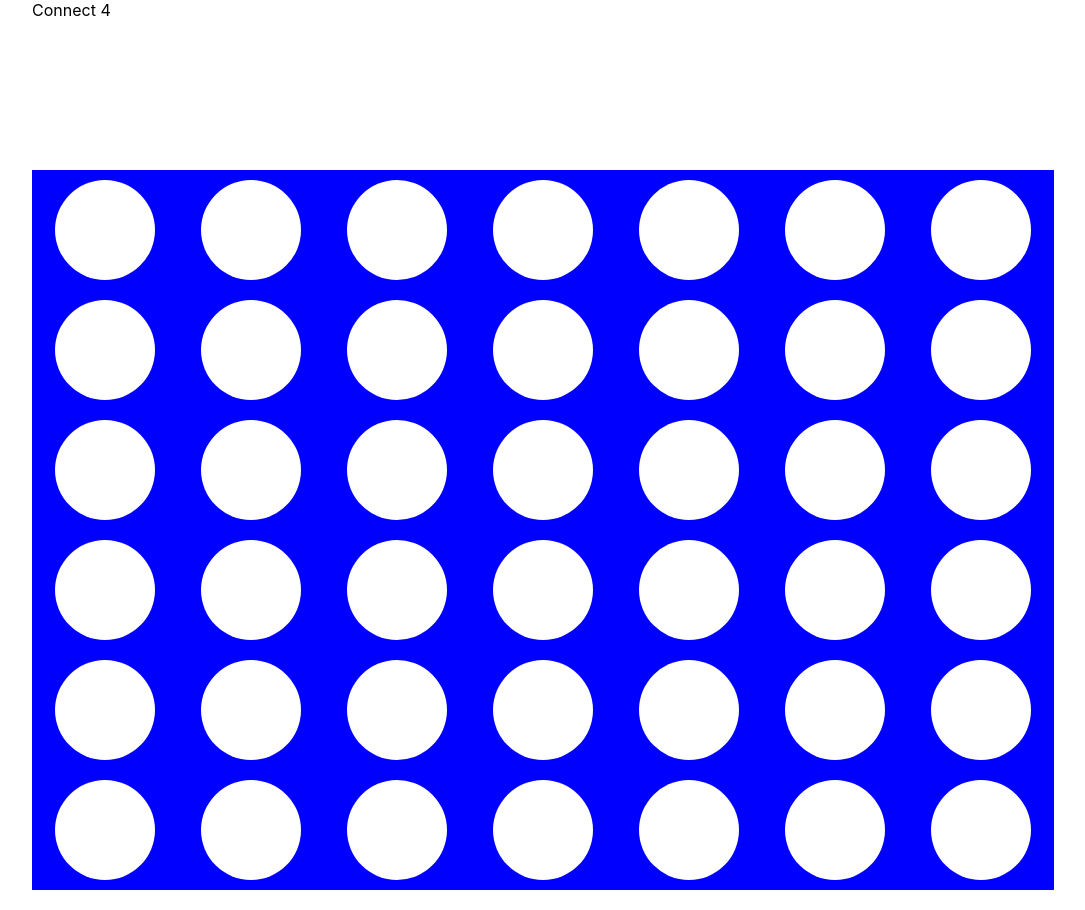
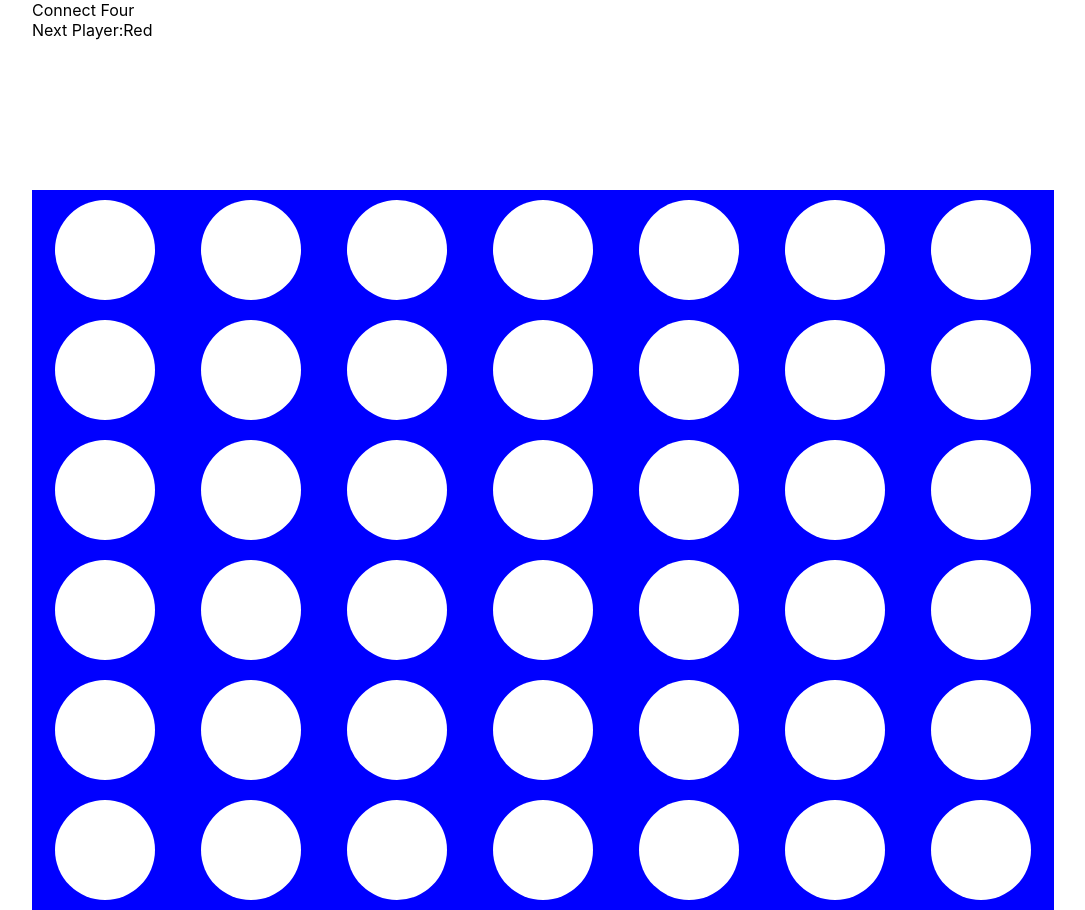
Before and after one commit to wolfzxcv/Connect-Four, a React (Create React App) app: page / in a window 1280 px wide. Shown: the whole page, without its empty margins (96-1181 px from the left). Built offline with nearby package versions, Linux system fonts and the light colour scheme.

Commit message:
basic logic (take turns)

```diff
--- a/src/App.jsx
+++ b/src/App.jsx
@@ -1,13 +1,13 @@
 import React from 'react';
-
+import ContextProvider from './context/ContextProvider';
 import Board from './components/Board';
 
 const App = () => {
   return (
-    <div>
-      <div>Connect 4 </div>
+    <ContextProvider>
+      <div>Connect Four</div>
       <Board />
-    </div>
+    </ContextProvider>
   );
 };
 
--- a/src/components/Board.jsx
+++ b/src/components/Board.jsx
@@ -1,28 +1,29 @@
-import React from 'react';
+import React, { useContext } from 'react';
 import styled from 'styled-components';
-import Cell from './Cell';
+import Grid from './Grid';
+import { ContextProvider } from '../context/ContextProvider';
 
 const Board = () => {
-  const grid = [];
-
-  for (let y = 5; y >= 0; y -= 1) {
-    for (let x = 0; x < 7; x += 1) {
-      grid.push([x, y]);
-    }
-  }
-
-  console.log('const grid = ', grid);
-
+  const { boardResult, isRedsNext } = useContext(ContextProvider);
   return (
-    <BoardSize>
-      {grid.map(coordinate => (
-        <Cell key={[coordinate]} coordinate={coordinate} />
-      ))}
-    </BoardSize>
+    <>
+      <div>
+        Next Player:
+        {isRedsNext ? 'Red' : 'Yellow'}
+      </div>
+      <BoardSize>
+        {boardResult.map(arr => (
+          <Grid key={arr} eachGrid={arr} />
+        ))}
+      </BoardSize>
+    </>
   );
 };
 
 const BoardSize = styled.div`
+  &:hover {
+    cursor: pointer;
+  }
   @media (min-width: 769px) {
     margin-top: 150px;
     width: 1024px;
--- a/src/components/Cell.jsx
+++ /dev/null
@@ -1,65 +0,0 @@
-import React from 'react';
-import styled from 'styled-components';
-import PropTypes from 'prop-types';
-
-const Cell = ({ coordinate }) => {
-  const handleLocation = () => {
-    console.log('coordinate', coordinate);
-    console.log('col', coordinate[0], 'row', coordinate[1]);
-  };
-
-  return (
-    <InlineBlock>
-      <CellBG
-        onClick={() => handleLocation(coordinate)}
-        coordinate={coordinate}
-      >
-        <Color />
-      </CellBG>
-    </InlineBlock>
-  );
-};
-
-Cell.propTypes = {
-  coordinate: PropTypes.arrayOf(
-    PropTypes.oneOfType([PropTypes.number, PropTypes.string])
-  ).isRequired,
-};
-
-const InlineBlock = styled.div`
-  display: inline-block;
-`;
-
-const CellBG = styled.div`
-  display: flex;
-  justify-content: center;
-  align-items: center;
-  background: blue;
-
-  @media (min-width: 769px) {
-    width: 146px;
-    height: 120px;
-  }
-
-  @media (max-width: 768px) {
-    width: 95px;
-    height: 95px;
-  }
-`;
-
-const Color = styled.div`
-  background: white;
-  border-radius: 50%;
-
-  @media (min-width: 769px) {
-    width: 100px;
-    height: 100px;
-  }
-
-  @media (max-width: 768px) {
-    width: 70px;
-    height: 70px;
-  }
-`;
-
-export default Cell;
--- /dev/null
+++ b/src/components/Grid.jsx
@@ -0,0 +1,84 @@
+import React, { useContext } from 'react';
+import styled from 'styled-components';
+import PropTypes from 'prop-types';
+import { ContextProvider } from '../context/ContextProvider';
+
+const Grid = ({ eachGrid }) => {
+  const { boardResult, setBoardResult, isRedsNext, setIsRedsNext } = useContext(
+    ContextProvider
+  );
+
+  const handleLocation = () => {
+    // console.log('cell result', eachGrid);
+
+    const wholeColumn = boardResult
+      .filter(x => x[0] === eachGrid[0])
+      .sort((a, b) => a[1] - b[1]);
+    console.log('whole column', wholeColumn);
+
+    // check if column is still available
+    const checkColumnAvailable = wholeColumn.filter(
+      x => x[1] === 5 && x[2] === 'white'
+    );
+
+    if (checkColumnAvailable.length > 0) {
+      const placeHere = wholeColumn.find(x => x[2] === 'white');
+      placeHere[2] = isRedsNext ? 'red' : 'yellow';
+
+      setBoardResult(boardResult);
+      setIsRedsNext(!isRedsNext);
+    }
+  };
+
+  return (
+    <InlineBlock>
+      <CellBG onClick={() => handleLocation(eachGrid)} eachGrid={eachGrid}>
+        <MarkedColor color={eachGrid[2]} />
+      </CellBG>
+    </InlineBlock>
+  );
+};
+
+Grid.propTypes = {
+  eachGrid: PropTypes.arrayOf(
+    PropTypes.oneOfType([PropTypes.number, PropTypes.string])
+  ).isRequired,
+};
+
+const InlineBlock = styled.div`
+  display: inline-block;
+`;
+
+const CellBG = styled.div`
+  display: flex;
+  justify-content: center;
+  align-items: center;
+  background: blue;
+
+  @media (min-width: 769px) {
+    width: 146px;
+    height: 120px;
+  }
+
+  @media (max-width: 768px) {
+    width: 95px;
+    height: 95px;
+  }
+`;
+
+const MarkedColor = styled.div`
+  background: ${props => props.color};
+  border-radius: 50%;
+
+  @media (min-width: 769px) {
+    width: 100px;
+    height: 100px;
+  }
+
+  @media (max-width: 768px) {
+    width: 70px;
+    height: 70px;
+  }
+`;
+
+export default Grid;
--- /dev/null
+++ b/src/context/ContextProvider.jsx
@@ -0,0 +1,24 @@
+import React, { useState, createContext } from 'react';
+
+export const ContextProvider = createContext();
+
+export default props => {
+  const board = [];
+  for (let y = 5; y >= 0; y -= 1) {
+    for (let x = 0; x < 7; x += 1) {
+      board.push([x, y, 'white']);
+    }
+  }
+
+  const [isRedsNext, setIsRedsNext] = useState(true);
+  const [boardResult, setBoardResult] = useState(board);
+
+  const value = {
+    isRedsNext,
+    setIsRedsNext,
+    boardResult,
+    setBoardResult,
+  };
+
+  return <ContextProvider.Provider value={value} {...props} />;
+};
```
Also changed, not shown: 1 other file (tests, documents, lock files or other folders).
